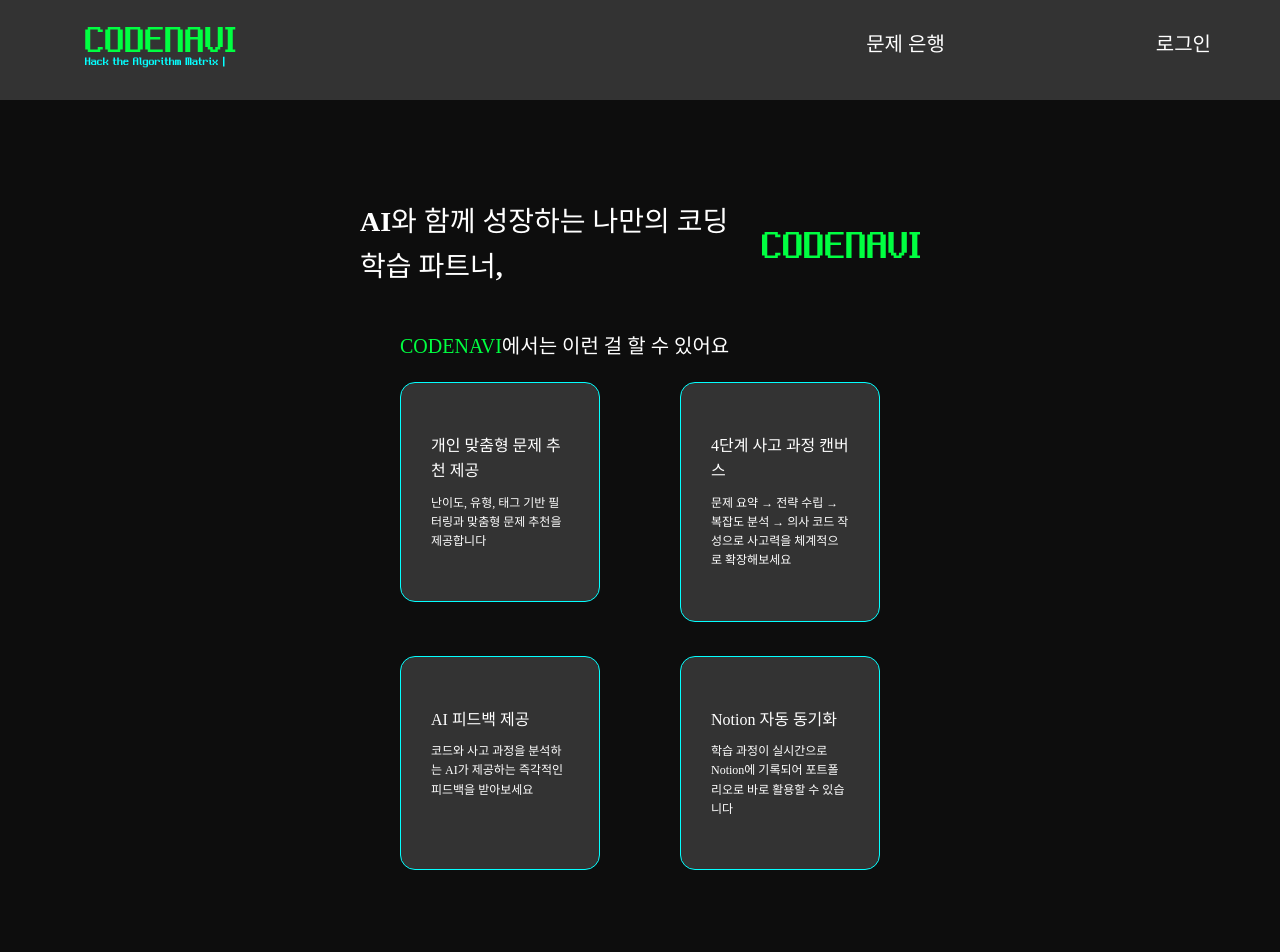
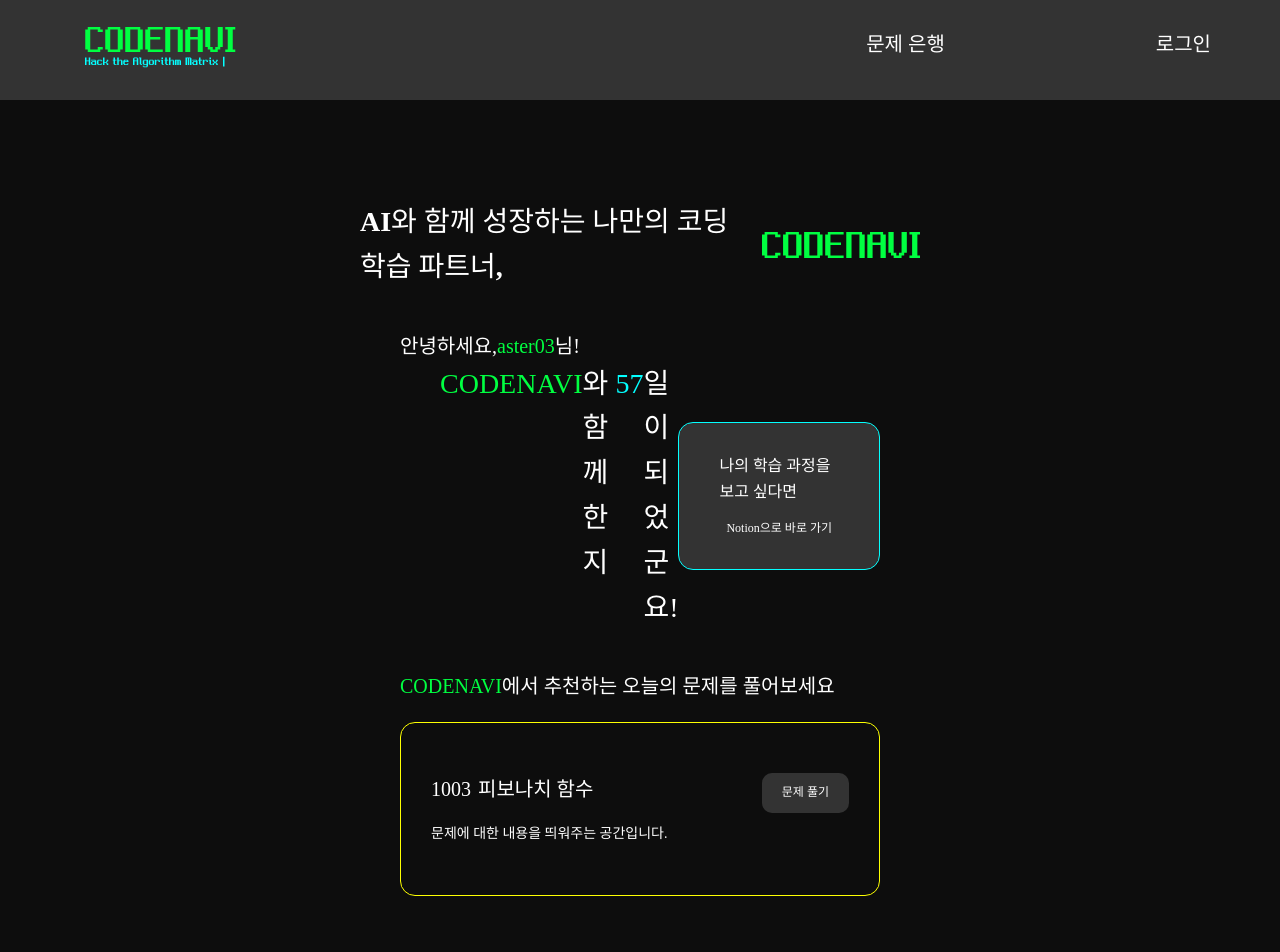
Before and after one commit to Goorm-CodeNavi/frontend, a React (Create React App) app: page /home in a window 1280 px wide. Shown: the top 952 px of the page. Built offline with nearby package versions, Linux system fonts and the light colour scheme; a web font is replaced by a local one.

Commit message:
feat: 로그인 후 화면 완성

```diff
--- a/src/assets/scss/section/home/_home.scss
+++ b/src/assets/scss/section/home/_home.scss
@@ -54,7 +54,7 @@
                             height: fit-content;
                             background-color: var(--subbackground);
                             border-radius: 15px;
-                            border: 1px solid var(--blue);
+                            border: 1.5px solid var(--blue);
                             padding: 50px 30px;
 
                             .summary {
@@ -77,7 +77,7 @@
                             width: 500px;
                             background-color: var(--subbackground);
                             border-radius: 15px;
-                            border: 1px solid var(--blue);
+                            border: 1.5px solid var(--blue);
                             padding: 50px 30px;
                             gap: 10px;
                             align-items: center;
@@ -109,7 +109,7 @@
                             width: 500px;
                             background-color: var(--subbackground);
                             border-radius: 15px;
-                            border: 1px solid var(--blue);
+                            border: 1.5px solid var(--blue);
                             padding: 50px 30px;
 
                             .summary {
@@ -132,7 +132,7 @@
                             width: 500px;
                             background-color: var(--subbackground);
                             border-radius: 15px;
-                            border: 1px solid var(--blue);
+                            border: 1.5px solid var(--blue);
                             padding: 50px 30px;
                             gap: 10px;
                             align-items: center;
@@ -181,7 +181,7 @@
                     margin-top: 20px;
                     background-color: var(--subbackground);
                     border-radius: 15px;
-                    border: 1px solid var(--yellow);
+                    border: 1.5px solid var(--yellow);
                     padding: 100px 0;
                     align-items: center;
                     justify-content: center;
@@ -209,4 +209,170 @@
             }
         }
     }
+
+    .after {
+        padding: 100px 360px 120px 360px;
+
+        .title {
+            display: flex;
+            gap: 10px;
+            align-items: center;
+
+            h2 {
+                margin: 0;
+                font-size: 28px;
+            }
+
+            img {
+                height: 26px;
+            }
+        }
+
+        .contents {
+            padding: 40px 40px 0 40px;
+
+            .first_content {
+                .first_subtitle {
+                    display: flex;
+                    color: var(--white);
+                    font-size: 20px;
+                    font-weight: 400;
+
+                    .name {
+                        color: var(--green);
+                        font-size: 20px;
+                        font-weight: 400;
+                    }
+                }
+
+                .content_wrap {
+                    display: flex;
+                    align-items: center;
+                    justify-content: space-between;
+                    padding-left: 40px;
+
+                    .together_day {
+                        display: flex;
+
+                        .logo {
+                            font-size: 28px;
+                            font-weight: 400;
+                            color: var(--green);
+                        }
+
+                        .text {
+                            font-size: 28px;
+                            font-weight: 400;
+                            color: var(--white);
+                        }
+
+                        .date {
+                            margin-left: 7px;
+                            font-size: 28px;
+                            font-weight: 400;
+                            color: var(--blue);
+                        }
+                    }
+
+                    .goto_notion {
+                        display: flex;
+                        width: 400px;
+                        height: fit-content;
+                        flex-direction: column;
+                        border-radius: 15px;
+                        border: 1.5px solid var(--blue);
+                        padding: 30px 40px;
+                        background-color: var(--subbackground);
+                        align-items: center;
+                        gap: 15px;
+
+                        .wanna_see {
+                            font-size: 16px;
+                            font-weight: 400;
+                            color: var(--white);
+                            align-items: center;
+                        }
+
+                        .notion_hyper {
+                            cursor: pointer;
+                            font-size: 12px;
+                            font-weight: 400;
+                            color: var(--white);
+                            align-items: center;
+                        }
+                    }
+                }
+            }
+
+            .second_content {
+                margin-top: 40px;
+
+                .second_subtitle {
+                    display: flex;
+                    align-items: center;
+
+                    .logo {
+                        color: var(--green);
+                        font-size: 20px;
+                        font-weight: 400;
+                    }
+
+                    .subtitle {
+                        color: var(--white);
+                        font-size: 20px;
+                        font-weight: 400;
+                    }
+                }
+
+                .today {
+                    display: flex;
+                    flex-direction: column;
+                    margin-top: 20px;
+                    background-color: var(--background);
+                    border-radius: 15px;
+                    border: 1.5px solid var(--yellow);
+                    padding: 50px 30px;
+                    justify-content: center;
+
+                    .problem_title {
+                        display: flex;
+                        justify-content: space-between;
+                        align-items: flex-start;
+
+                        .problem_info {
+                            display: flex;
+
+                            .number {
+                                font-size: 20px;
+                                font-weight: 400;
+                                color: var(--white);
+                            }
+
+                            .name {
+                                margin-left: 7px;
+                                font-size: 20px;
+                                font-weight: 400;
+                                color: var(--white);
+                            }
+                        }
+
+                        .goto_solve {
+                            padding: 10px 20px;
+                            font-size: 12px;
+                            font-weight: 400;
+                            border-radius: 10px;
+                            background-color: var(--subbackground);
+                        }
+                    }
+
+                    .problem_content {
+                        margin-top: 10px;
+                        font-size: 14px;
+                        font-weight: 400;
+                        color: var(--white);
+                    }
+                }
+            }
+        }
+    }
 }
--- a/src/pages/home/Home.jsx
+++ b/src/pages/home/Home.jsx
@@ -3,14 +3,61 @@
 import { useNavigate } from 'react-router-dom';
 
 const Home = () => {
-    const [isLoggedIn, setIsLoggedIn] = useState(false);
+    const [isLoggedIn, setIsLoggedIn] = useState(true);
     const navigate = useNavigate();
+
+    // 더미데이터
+    const userName = "aster03";
+    const together = 57;
+    const problemNumber = 1003;
+    const problemTitle = "피보나치 함수";
 
     return (
         <div className='Home_wrap'>
             <div className="body">
                 {isLoggedIn ? (
-                    <p>로그인 후 홈 화면입니다.</p>
+                    <div className="after">
+                        <div className="title">
+                            <h2>AI와 함께 성장하는 나만의 코딩 학습 파트너, </h2>
+                            <img src={MainLogo} alt="MainLogo" />
+                        </div>
+                        <div className="contents">
+                            <div className="first_content">
+                                <div className="first_subtitle">안녕하세요, <div className="name">{userName}</div>님!</div>
+                                <div className="content_wrap">
+                                    <div className="together_day">
+                                        <div className="logo">CODENAVI</div>
+                                        <div className="text">와 함께 한 지</div>
+                                        <div className="date">{together}</div>
+                                        <div className="text">일이 되었군요!</div>
+                                    </div>
+                                    <div className="goto_notion">
+                                        <div className="wanna_see">나의 학습 과정을 보고 싶다면</div>
+                                        <div className="notion_hyper">Notion으로 바로 가기</div>
+                                    </div>
+                                </div>
+                            </div>
+                            <div className="second_content">
+                                <div className="second_subtitle">
+                                    <div className="logo">CODENAVI</div>
+                                    <div className="subtitle">에서 추천하는 오늘의 문제를 풀어보세요</div>
+                                </div>
+                                <div className="today">
+                                    <div className="problem_title">
+                                        <div className="problem_info">
+                                            <div className="number">{problemNumber}</div>
+                                            <div className="name">{problemTitle}</div>
+                                        </div>
+                                        <div className="goto_solve">문제 풀기</div>
+                                    </div>
+                                    <div className="problem_content">
+                                        {/* TODO: 문제 받아오기 */}
+                                        문제에 대한 내용을 띄워주는 공간입니다.
+                                    </div>
+                                </div>
+                            </div>
+                        </div>
+                    </div>
                 ) : (
                     <div className="before">
                         <div className="title">
```
